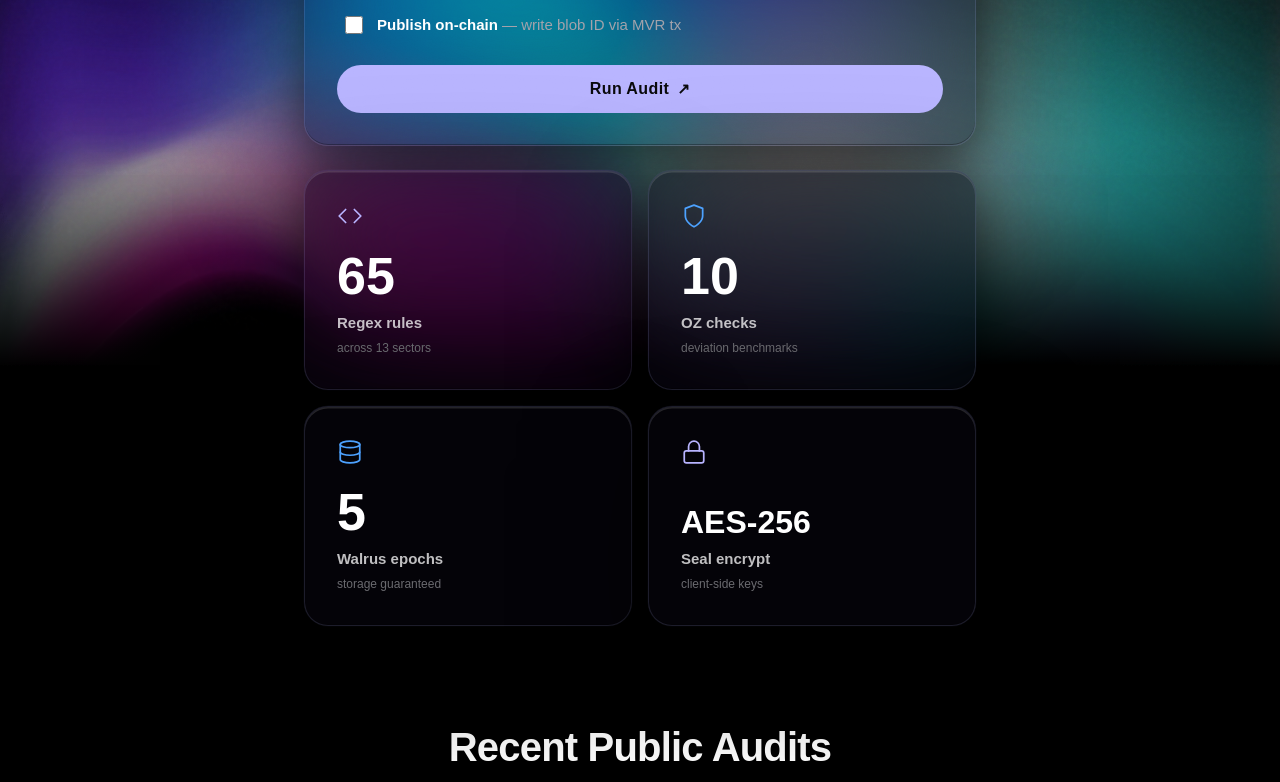
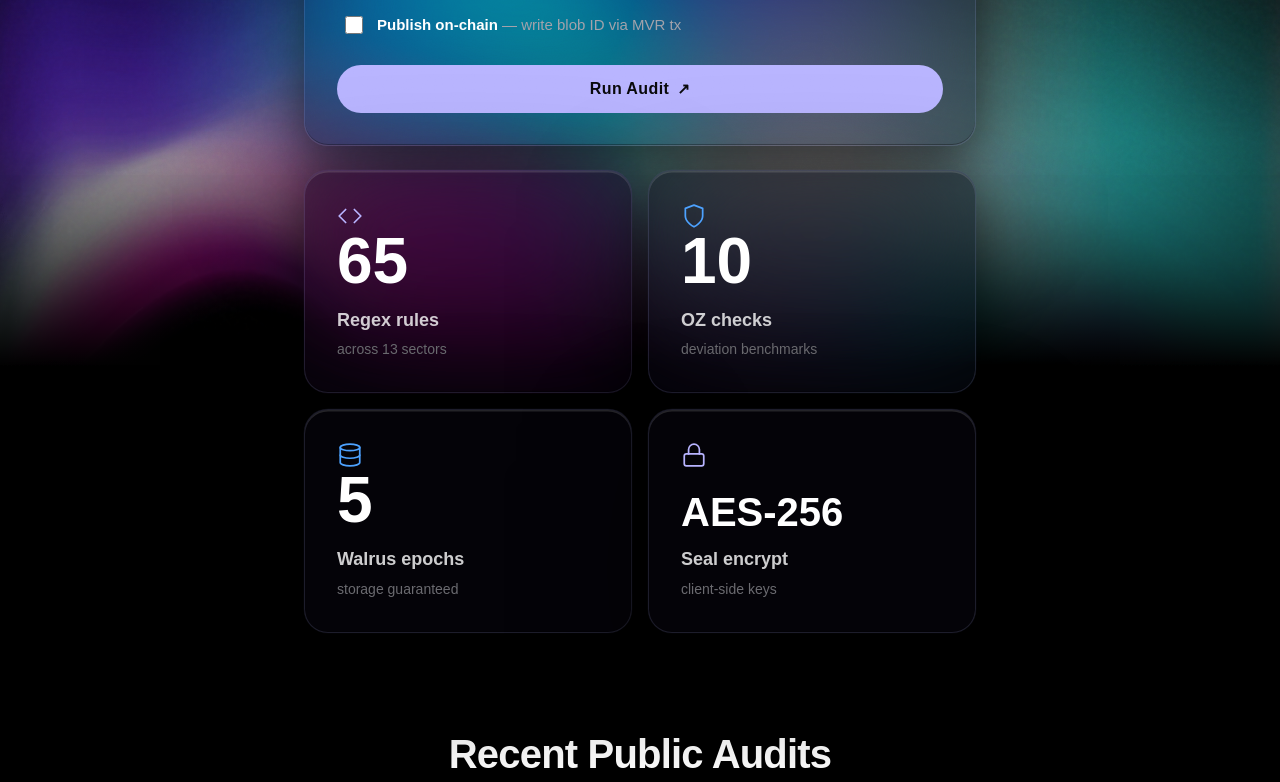
Before and after one commit to jeetpatel5767/MoveLens, a Next.js app: page /app in a window 1280 px wide. Shown: the part 625-1407 px from the top of the page. Built offline with nearby package versions, Linux system fonts and the light colour scheme; a web font is replaced by a local one.

Commit message:
style(/app): bigger text in stat tiles — numbers 52→64px, labels 15→18px

```diff
--- a/src/app/app/page.tsx
+++ b/src/app/app/page.tsx
@@ -338,25 +338,25 @@ export default function AppPage() {
         <div className="mt-6 grid grid-cols-2 gap-4 w-full max-w-2xl">
           {([
             {
-              num: "65",      numSize: "text-[52px]",
+              num: "65",      numSize: "text-[64px]",
               label: "Regex rules",    sub: "across 13 sectors",
               color: "var(--brand-lavender)",
               icon: <><polyline points="16 18 22 12 16 6"/><polyline points="8 6 2 12 8 18"/></>,
             },
             {
-              num: "10",      numSize: "text-[52px]",
+              num: "10",      numSize: "text-[64px]",
               label: "OZ checks",      sub: "deviation benchmarks",
               color: "var(--brand-blue)",
               icon: <><path d="M12 22s8-4 8-10V5l-8-3-8 3v7c0 6 8 10 8 10z"/></>,
             },
             {
-              num: "5",       numSize: "text-[52px]",
+              num: "5",       numSize: "text-[64px]",
               label: "Walrus epochs",  sub: "storage guaranteed",
               color: "var(--brand-blue)",
               icon: <><ellipse cx="12" cy="5" rx="9" ry="3"/><path d="M21 12c0 1.66-4 3-9 3s-9-1.34-9-3"/><path d="M3 5v14c0 1.66 4 3 9 3s9-1.34 9-3V5"/></>,
             },
             {
-              num: "AES‑256", numSize: "text-[32px]",
+              num: "AES‑256", numSize: "text-[40px]",
               label: "Seal encrypt",   sub: "client-side keys",
               color: "var(--brand-lavender)",
               icon: <><rect x="3" y="11" width="18" height="11" rx="2"/><path d="M7 11V7a5 5 0 0 1 10 0v4"/></>,
@@ -376,11 +376,11 @@ export default function AppPage() {
               <div className="flex-1" />
 
               {/* Stat number */}
-              <div className={`font-display font-bold text-white leading-none mb-3 ${numSize}`}>{num}</div>
+              <div className={`font-display font-bold text-white leading-none mb-4 ${numSize}`}>{num}</div>
 
               {/* Labels */}
-              <div className="font-display text-[15px] font-semibold text-white/75 leading-tight">{label}</div>
-              <div className="font-display text-[12px] mt-1.5" style={{ color: "var(--text-tertiary)" }}>{sub}</div>
+              <div className="font-display text-[18px] font-semibold text-white/80 leading-tight">{label}</div>
+              <div className="font-display text-[14px] mt-2" style={{ color: "var(--text-tertiary)" }}>{sub}</div>
             </div>
           ))}
         </div>
```
